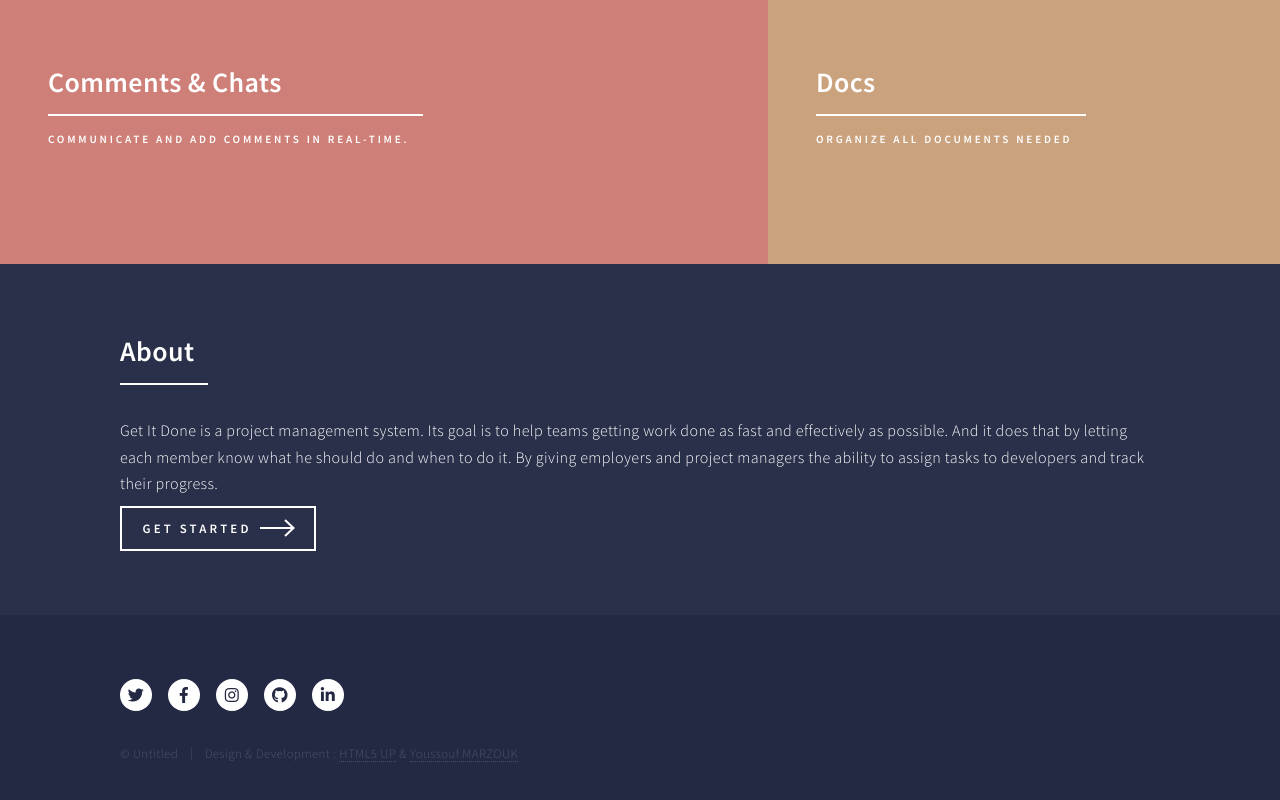
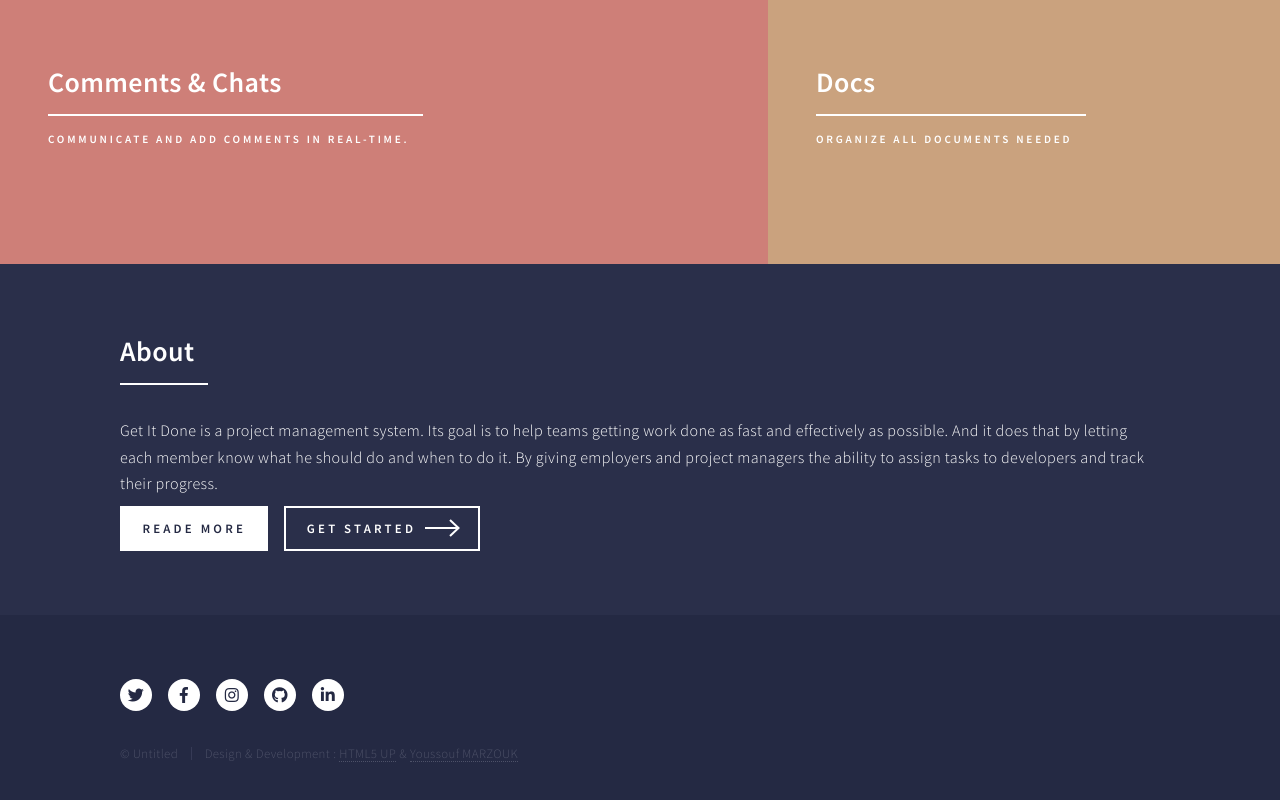
Before and after one commit to marzouk2002/GetItDone, a React (Create React App) app in the folder client/: page / in a window 1280 px wide. Shown: the part 976-1776 px from the top of the page. Built offline with nearby package versions, Linux system fonts and the light colour scheme.

Commit message:
link to about added

```diff
--- a/client/src/components/Home.js
+++ b/client/src/components/Home.js
@@ -64,6 +64,7 @@ function Home() {
                         </header>
                         <p>Get It Done is a project management system. Its goal is to help teams getting work done as fast and effectively as possible. And it does that by letting each member know what he should do and when to do it. By giving employers and project managers the ability to assign tasks to developers and track their progress.</p>
                         <ul className="actions">
+                            <li><a href="/about" className="button primary">Reade More</a></li>
                             <li><a href="/register" className="button next">Get Started</a></li>
                         </ul>
                     </div>
```
